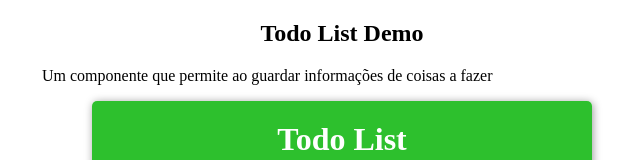
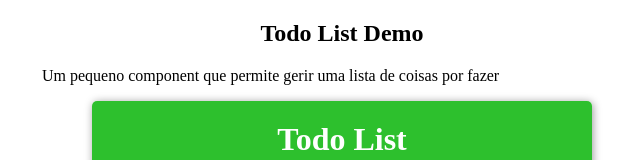
Before and after one commit to detatec/react-demo, a React (Vite) app: page / in a window 1280 px wide. Shown: the top 160 px of the page, without its empty margins (298-938 px from the left). Built offline with nearby package versions, Linux system fonts and the light colour scheme.

Commit message:
todo description updated

```diff
--- a/src/pages/MainPage.jsx
+++ b/src/pages/MainPage.jsx
@@ -1,4 +1,3 @@
-import TodoList from '../components/TodoList'
 import Demo from '../components/Demo'
 import { demos } from './demo-data'
 
--- a/src/pages/demo-data.jsx
+++ b/src/pages/demo-data.jsx
@@ -2,7 +2,7 @@ import TodoList from "../components/TodoList";
 
 const todoDemo = {
     title: "Todo List Demo",
-    description: "Um componente que permite ao guardar informações de coisas a fazer",
+    description: "Um pequeno component que permite gerir uma lista de coisas por fazer",
     style: null,
 
     content: (
```
